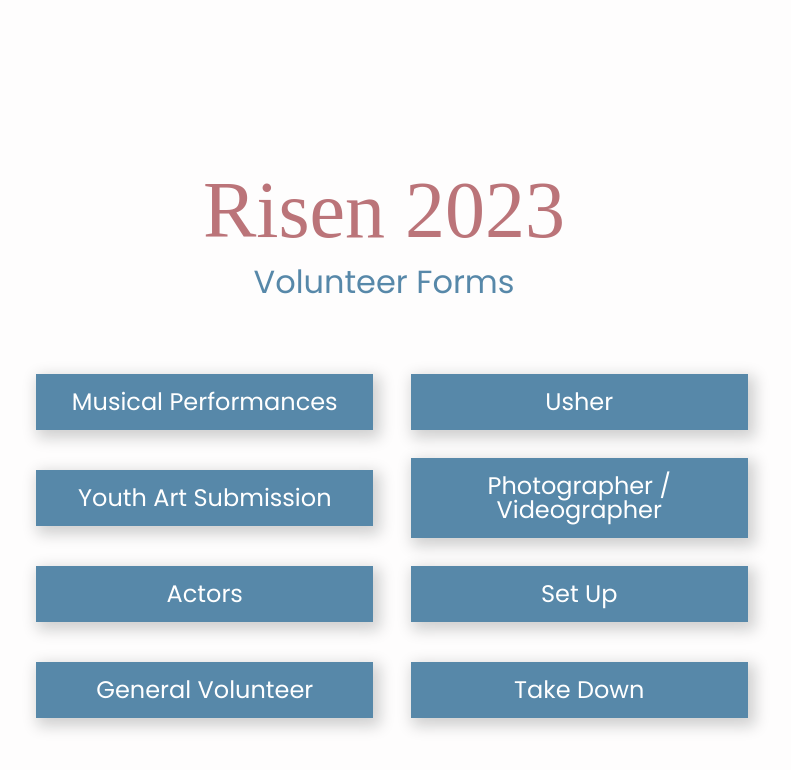
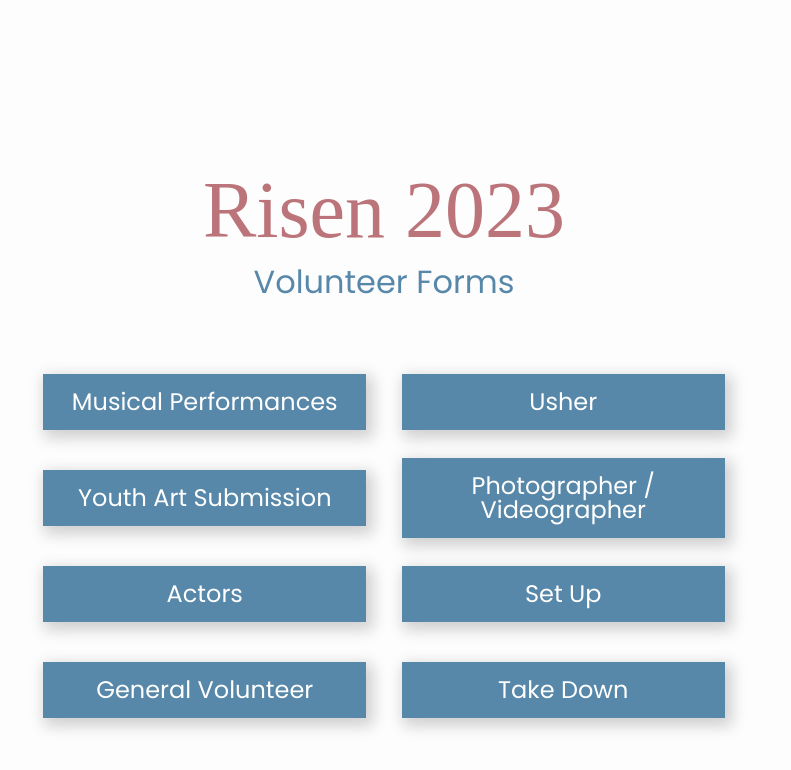
Before and after one commit to risenrss/risenrss.github.io, a Jekyll site: the page built from volunteer.html, in a window 1280 px wide. Shown: the top 770 px of the page, without its empty margins (256-1047 px from the left). Built offline with Jekyll 4.4.1, drawn with Linux system fonts in a browser that asks for light colours; some web fonts are replaced.

Commit message:
fix margins to center volunteer links

```diff
--- a/_sass/volunteer.scss
+++ b/_sass/volunteer.scss
@@ -22,7 +22,7 @@ $cutoff: 600px;
             justify-content: center;
             width: 100%;
             height: 80px;
-            margin: 8px;
+            margin: 8px 0;
             align-items: center;
 
             a {
@@ -56,8 +56,7 @@ $mobile: $cutoff + 1px;
             display: flex;
             justify-content: center;
             width: 100%;
-            // height: 80px;
-            margin: 8px;
+            margin: 8px 0;
             align-items: center;
 
             a {
```
